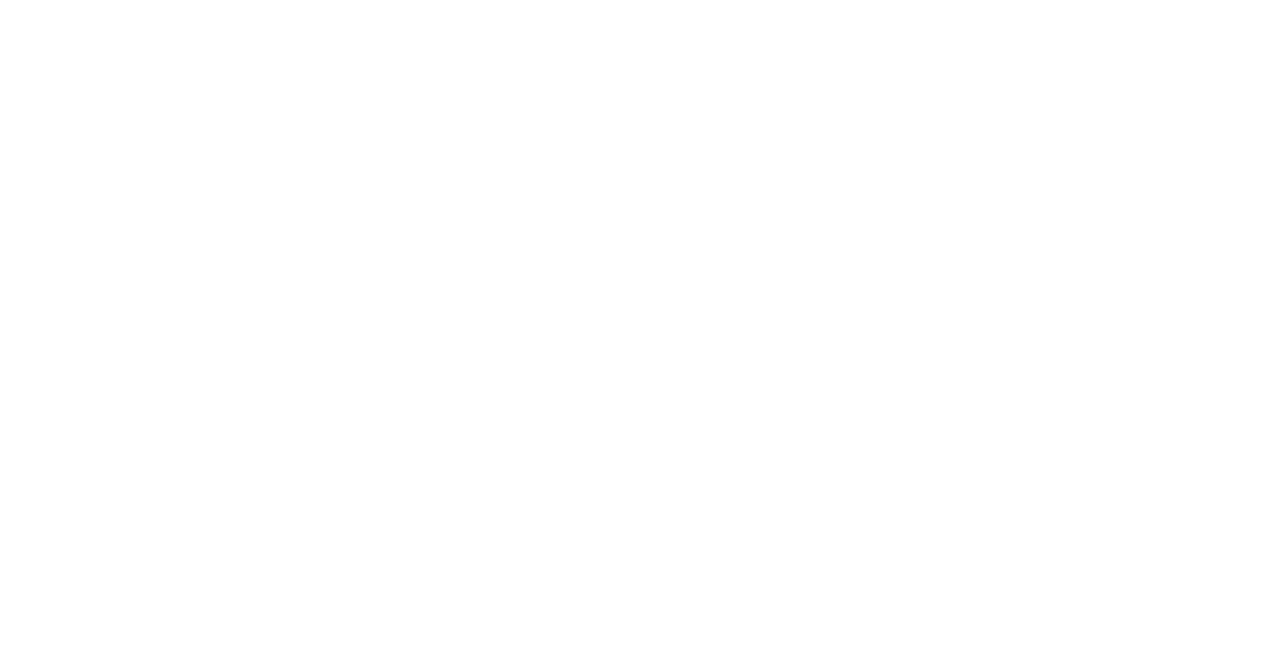
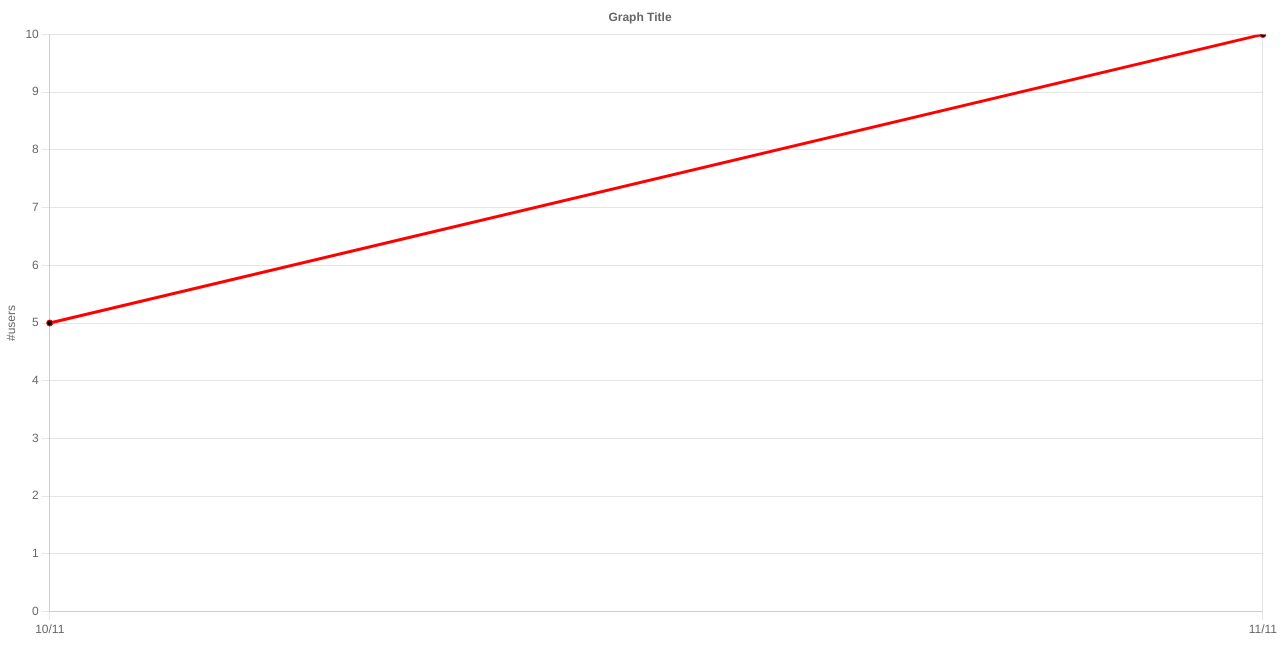
Before and after one commit to rolznz/br-graphs, a Next.js app: page / in a window 1280 px wide. Shown: the top 672 px of the page. Built offline with nearby package versions, Linux system fonts and the light colour scheme.

Commit message:
Add chart.js

```diff
--- /dev/null
+++ b/app/components/ExampleGraph.tsx
@@ -0,0 +1,54 @@
+"use client";
+import {
+  CategoryScale,
+  Chart,
+  ChartData,
+  ChartOptions,
+  LinearScale,
+  LineElement,
+  PointElement,
+  Title,
+} from "chart.js";
+import { Line } from "react-chartjs-2";
+Chart.register(CategoryScale, LinearScale, PointElement, LineElement, Title);
+
+export function ExampleGraph() {
+  const userDates = ["10/11", "11/11"];
+  const datasetData = [5, 10];
+
+  const data: ChartData<"line"> = {
+    labels: userDates,
+    datasets: [
+      {
+        type: "line",
+        backgroundColor: "#000",
+        borderColor: "#f00",
+        data: datasetData,
+        label: "Test Label",
+      },
+    ],
+  };
+  const chartOptions: ChartOptions<"line"> = {
+    responsive: true,
+    scales: {
+      yAxis: {
+        min: 0,
+        max: 10,
+        title: {
+          text: "#users",
+          display: true,
+        },
+        ticks: {
+          callback: (val) => val,
+        },
+      },
+    },
+    plugins: {
+      title: {
+        display: true,
+        text: "Graph Title",
+      },
+    },
+  };
+  return <Line data={data} options={chartOptions} />;
+}
--- a/app/page.tsx
+++ b/app/page.tsx
@@ -1,5 +1,10 @@
+import { ExampleGraph } from "app/components/ExampleGraph";
 import "styles/globals.css";
 
 export default function Page() {
-  return <></>;
+  return (
+    <>
+      <ExampleGraph />
+    </>
+  );
 }
```
Also changed, not shown: package.json (+6 -4 lines), 1 other file (tests, documents, lock files or other folders).
